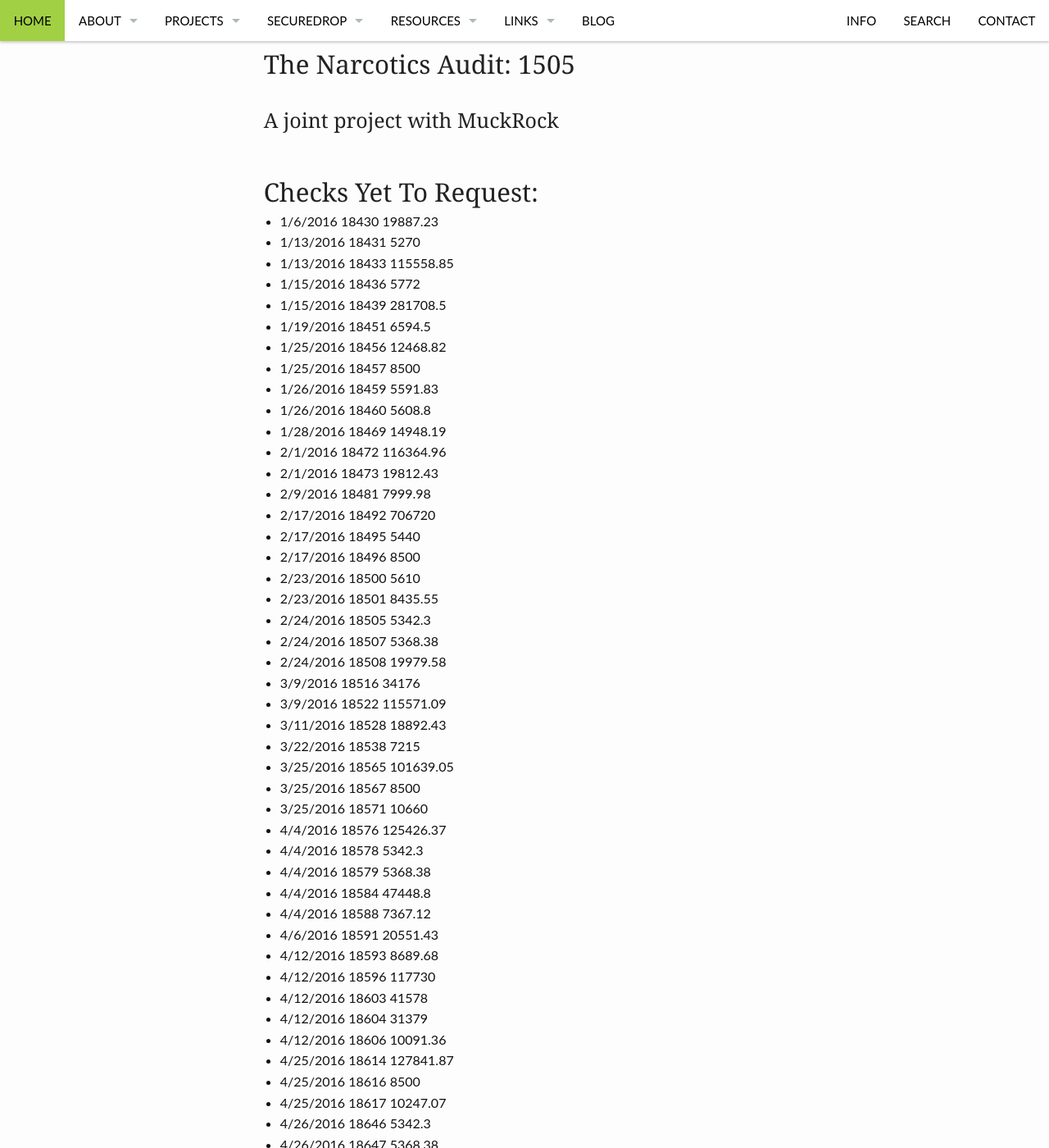
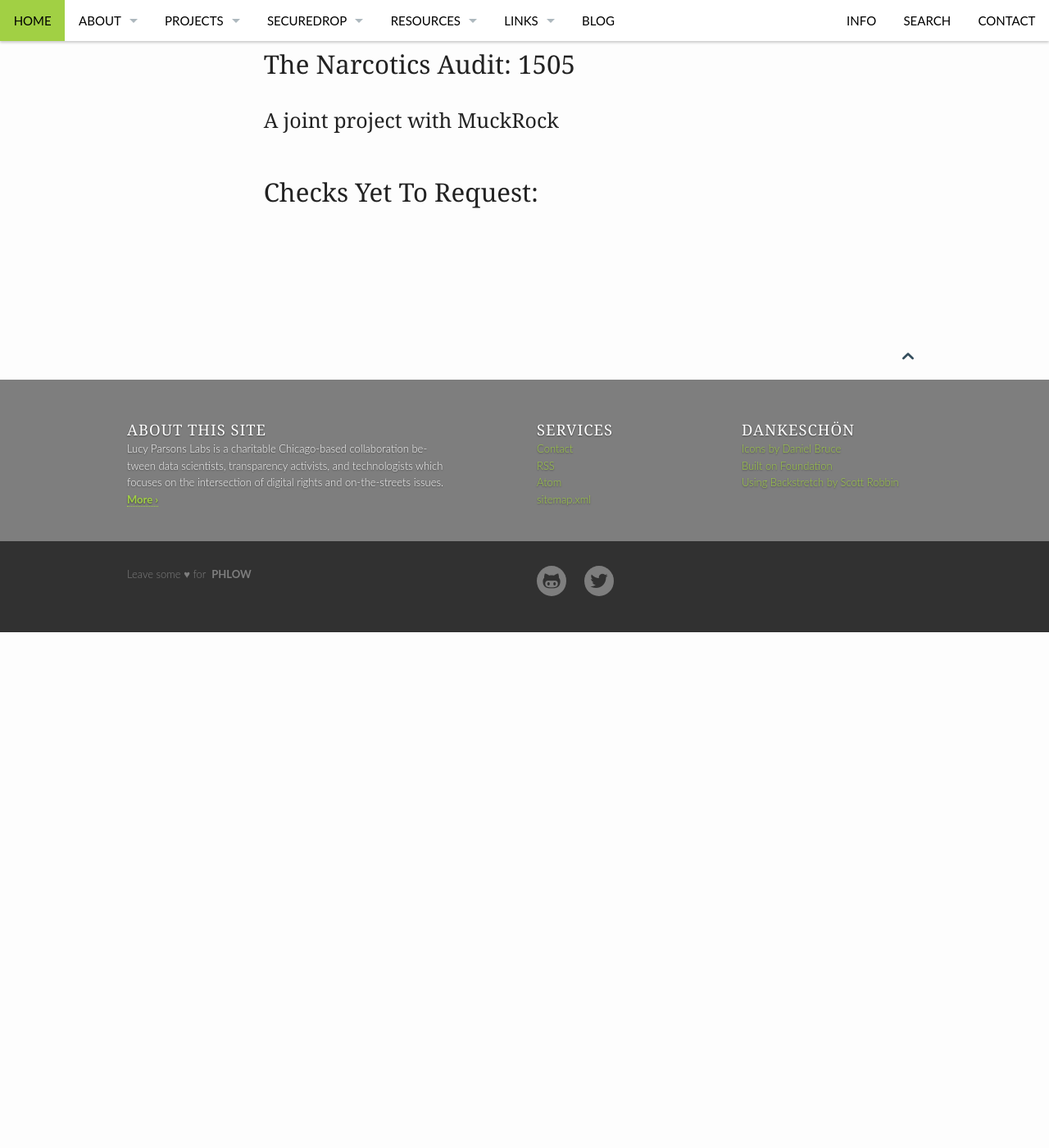
Before and after one commit to saltthefries/lucyparsonslabs.com, a Jekyll site: the page built from projects/checks.md, in a window 1280 px wide and 1400 px high, scrolled down 334 px. Shown: the whole window at 82% size. Built offline with Jekyll 4.4.1, drawn with Linux system fonts in a browser that asks for light colours; after the commit the page ends 1105 px from its top, so only the background shows below that; some of the changed text lies outside the part shown.

Commit message:
Update checks.md (#107)

```diff
--- a/projects/checks.md
+++ b/projects/checks.md
@@ -7,75 +7,3 @@
 ### A joint project with MuckRock
 
 ## Checks Yet To Request:
-* 1/6/2016	18430	19887.23
-* 1/13/2016	18431	5270
-* 1/13/2016	18433	115558.85
-* 1/15/2016	18436	5772
-* 1/15/2016	18439	281708.5
-* 1/19/2016	18451	6594.5
-* 1/25/2016	18456	12468.82
-* 1/25/2016	18457	8500
-* 1/26/2016	18459	5591.83
-* 1/26/2016	18460	5608.8
-* 1/28/2016	18469	14948.19
-* 2/1/2016	18472	116364.96
-* 2/1/2016	18473	19812.43
-* 2/9/2016	18481	7999.98
-* 2/17/2016	18492	706720
-* 2/17/2016	18495	5440
-* 2/17/2016	18496	8500
-* 2/23/2016	18500	5610
-* 2/23/2016	18501	8435.55
-* 2/24/2016	18505	5342.3
-* 2/24/2016	18507	5368.38
-* 2/24/2016	18508	19979.58
-* 3/9/2016	18516	34176
-* 3/9/2016	18522	115571.09
-* 3/11/2016	18528	18892.43
-* 3/22/2016	18538	7215
-* 3/25/2016	18565	101639.05
-* 3/25/2016	18567	8500
-* 3/25/2016	18571	10660
-* 4/4/2016	18576	125426.37
-* 4/4/2016	18578	5342.3
-* 4/4/2016	18579	5368.38
-* 4/4/2016	18584	47448.8
-* 4/4/2016	18588	7367.12
-* 4/6/2016	18591	20551.43
-* 4/12/2016	18593	8689.68
-* 4/12/2016	18596	117730
-* 4/12/2016	18603	41578
-* 4/12/2016	18604	31379
-* 4/12/2016	18606	10091.36
-* 4/25/2016	18614	127841.87
-* 4/25/2016	18616	8500
-* 4/25/2016	18617	10247.07
-* 4/26/2016	18646	5342.3
-* 4/26/2016	18647	5368.38
-* 5/2/2016	18663	20770.29
-* 5/2/2016	18669	20480
-* 5/2/2016	18674	10997.7
-* 5/2/2016	18675	6298.16
-* 5/2/2016	18676	11250
-* 5/13/2016	18692	228586
-* 5/13/2016	18693	5470
-* 5/17/2016	18695	5160
-* 5/17/2016	18696	5630
-* 5/17/2016	18697	5640
-* 6/1/2016	18704	8500
-* 5/31/2016	18705	20909.86
-* 5/31/2016	18706	18438.19
-* 6/1/2016	18707	5342.3
-* 6/1/2016	18708	5368.38
-* 6/1/2016	18719	122978.31
-* 6/3/2016	18730	173385.1
-* 6/8/2016	18743	7066.48
-* 6/8/2016	18744	35192.64
-* 6/14/2016	18751	6890.4
-* 6/14/2016	18752	10000
-* 6/14/2016	18754	5995
-* 6/20/2016	18755	8500
-* 6/20/2016	18758	17290
-* 6/27/2016	18765	5368.38
-* 6/27/2016	18766	5342.3
-* 6/28/2016	18769	19310.16
```
